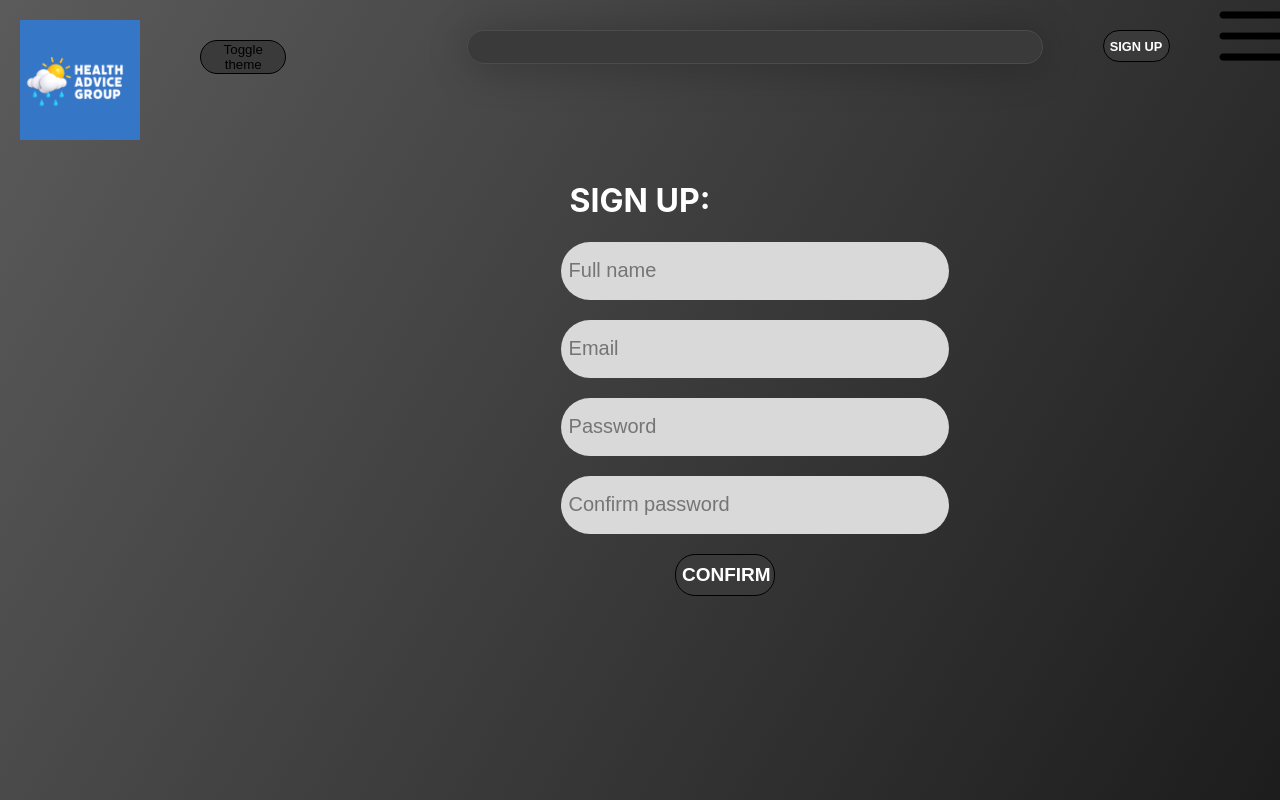
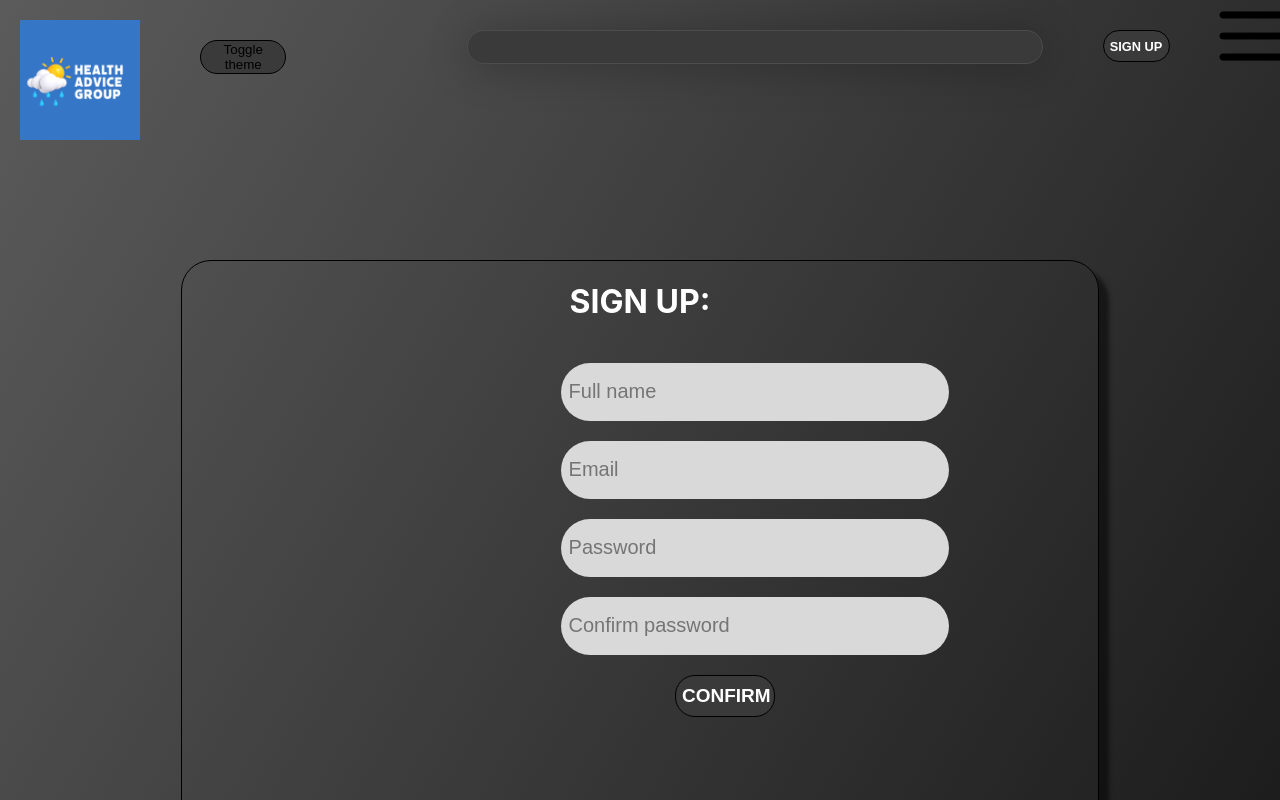
Before and after one commit to ealmulla/weather-app, a React (Create React App) app in the folder frontend/: page /Registration in a window 1280 px wide. Shown: the top 800 px of the page. Built offline with nearby package versions, Linux system fonts and the light colour scheme.

Commit message:
fix some stuff

```diff
--- a/frontend/src/Forms/AuthForm.js
+++ b/frontend/src/Forms/AuthForm.js
@@ -7,14 +7,14 @@ const AuthForm = ({onSubmit, formLabel}) => {
 
     return(
 
-        <form className="auth-form" onSubmit={(e) => onSubmit(e, email, password)}>
+        <form className="input-box" onSubmit={(e) => onSubmit(e, email, password)}>
             <h1>SIGN UP:</h1>
             <input
-                className="registration-input"
+                className="box-input"
                 placeholder=" Full name"
                 />
             <input
-                className="registration-input"
+                className="box-input"
                 id="email"
                 name="email"
                 placeholder=" Email"
@@ -23,7 +23,7 @@ const AuthForm = ({onSubmit, formLabel}) => {
                 required
                 />
             <input
-                className="registration-input"
+                className="box-input"
                 id="passsowrd"
                 type="password"
                 name="password"
@@ -33,7 +33,7 @@ const AuthForm = ({onSubmit, formLabel}) => {
                 required
                 />
             <input
-                className="registration-input"
+                className="box-input"
                 placeholder=" Confirm password"
                 />
             <button className="confirm-button">Confirm</button>
--- a/frontend/src/Pages/Blog.css
+++ b/frontend/src/Pages/Blog.css
@@ -7,7 +7,7 @@
     font-size: 100px;
     text-transform: uppercase;
     margin-top: 20px;
-    margin-right: 900px;
+    margin-right: 1100px;
 }
 
 .line-1{
@@ -19,13 +19,13 @@
 h2{
     font-size: 30px;
     text-transform: uppercase;
-    margin-right: 1000px;
+    margin-right: 1200px;
 }
 
 .nav-preview{
     display: grid;
     grid-template-columns: repeat(2,1fr);
-    grid-template-rows: repeat(2,100px);
+    grid-template-rows: repeat(2,150px);
     grid-gap: 100px;
     width: 1190px;
     margin-left: 210px ;
--- a/frontend/src/Pages/Login.js
+++ b/frontend/src/Pages/Login.js
@@ -1,5 +1,4 @@
 import "./Login.css"
-import Header from "../Components/header/Header";
 
 
 const Login = () => {
@@ -9,8 +8,8 @@ const Login = () => {
             <div className="input-box">
                 <form>
                     <h1>LOGIN:</h1>
-                    <input className="registration-input" placeholder=" Email"></input>
-                    <input className="registration-input" placeholder=" Password"></input>
+                    <input className="box-input" placeholder=" Email"></input>
+                    <input className="box-input" placeholder=" Password"></input>
                     <button className="confirm-button">Confirm</button>
                 </form>
 
--- a/frontend/src/Pages/Registration.css
+++ b/frontend/src/Pages/Registration.css
@@ -11,7 +11,7 @@
     display: flex;
     align-content: center;
     align-items: center;
-    flex-direction: row;
+    flex-direction: column;
     margin-top: 100px;
     width: 916px;
     height: 616px;
@@ -47,18 +47,17 @@
     margin-left: 200px;
 }
 
-.registration-input{
+.box-input{
     display: flex;
     width: 384px;
     height: 56px;
     margin-top: 20px;
     margin-left: 230px;
-
+    flex-direction: column;
     background: var(--primary-color) ;
     flex-shrink: 0;
     border:none;
     border-radius: 40px;
 
     font-size: 20px;
-
 }
```
